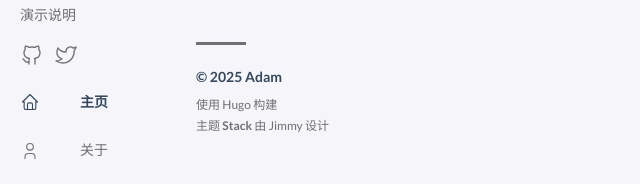
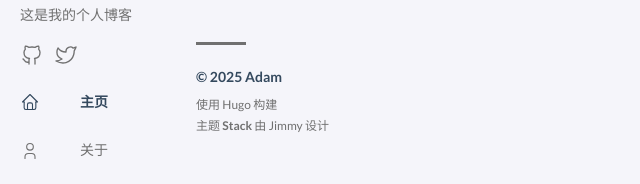
Before and after one commit to Adam-code-line/Adam-code-line.github.io, a plain HTML site: page index.html in a window 1280 px wide. Shown: the part 191-375 px from the top of the page, 0-640 px from the left. Drawn offline with Linux system fonts and the light colour scheme.

Commit message:
auto deploy Adam-code-line/Hugo-Main@e9649f17dadba3d3dd95cefcd62f23f6d9b66793

```diff
--- a/index.html
+++ b/index.html
@@ -2,18 +2,18 @@
 <html lang="zh-cn" dir="ltr">
     <head>
 	<meta name="generator" content="Hugo 0.150.0"><meta charset='utf-8'>
-<meta name='viewport' content='width=device-width, initial-scale=1'><meta name='description' content="演示说明">
+<meta name='viewport' content='width=device-width, initial-scale=1'><meta name='description' content="这是我的个人博客">
 <title>Adam&#39;s Blog</title>
 
 <link rel='canonical' href='https://adam-code-line.github.io/'>
 
 <link rel="stylesheet" href="/scss/style.min.663803bebe609202d5b39d848f2d7c2dc8b598a2d879efa079fa88893d29c49c.css"><meta property='og:title' content="Adam's Blog">
-<meta property='og:description' content="演示说明">
+<meta property='og:description' content="这是我的个人博客">
 <meta property='og:url' content='https://adam-code-line.github.io/'>
 <meta property='og:site_name' content='Adam&#39;s Blog'>
 <meta property='og:type' content='website'><meta property='og:updated_time' content=' 2025-09-21T23:35:33&#43;08:00 '/>
 <meta name="twitter:title" content="Adam's Blog">
-<meta name="twitter:description" content="演示说明"><link rel="alternate" type="application/rss&#43;xml" href="https://adam-code-line.github.io/index.xml">
+<meta name="twitter:description" content="这是我的个人博客"><link rel="alternate" type="application/rss&#43;xml" href="https://adam-code-line.github.io/index.xml">
     <link rel="shortcut icon" href="/favicon.ico" />
 
     </head>
@@ -71,7 +71,7 @@
 
         <div class="site-meta">
             <h1 class="site-name"><a href="/">Adam&#39;s Blog</a></h1>
-            <h2 class="site-description">演示说明</h2>
+            <h2 class="site-description">这是我的个人博客</h2>
         </div>
     </header><ol class="menu-social">
 
```
Also changed, not shown: 404.html (+4 -4 lines), archives/index.html (+1 -1 lines), categories/index.html (+4 -4 lines), categories/test/index.html (+1 -1 lines), p/我的第一篇文章/index.html (+1 -1 lines), page/index.html (+4 -4 lines), page/page/2/index.html (+4 -4 lines), post/index.html (+4 -4 lines), search/index.html (+1 -1 lines), tags/index.html (+4 -4 lines), 关于/index.html (+1 -1 lines), 链接/index.html (+1 -1 lines).
